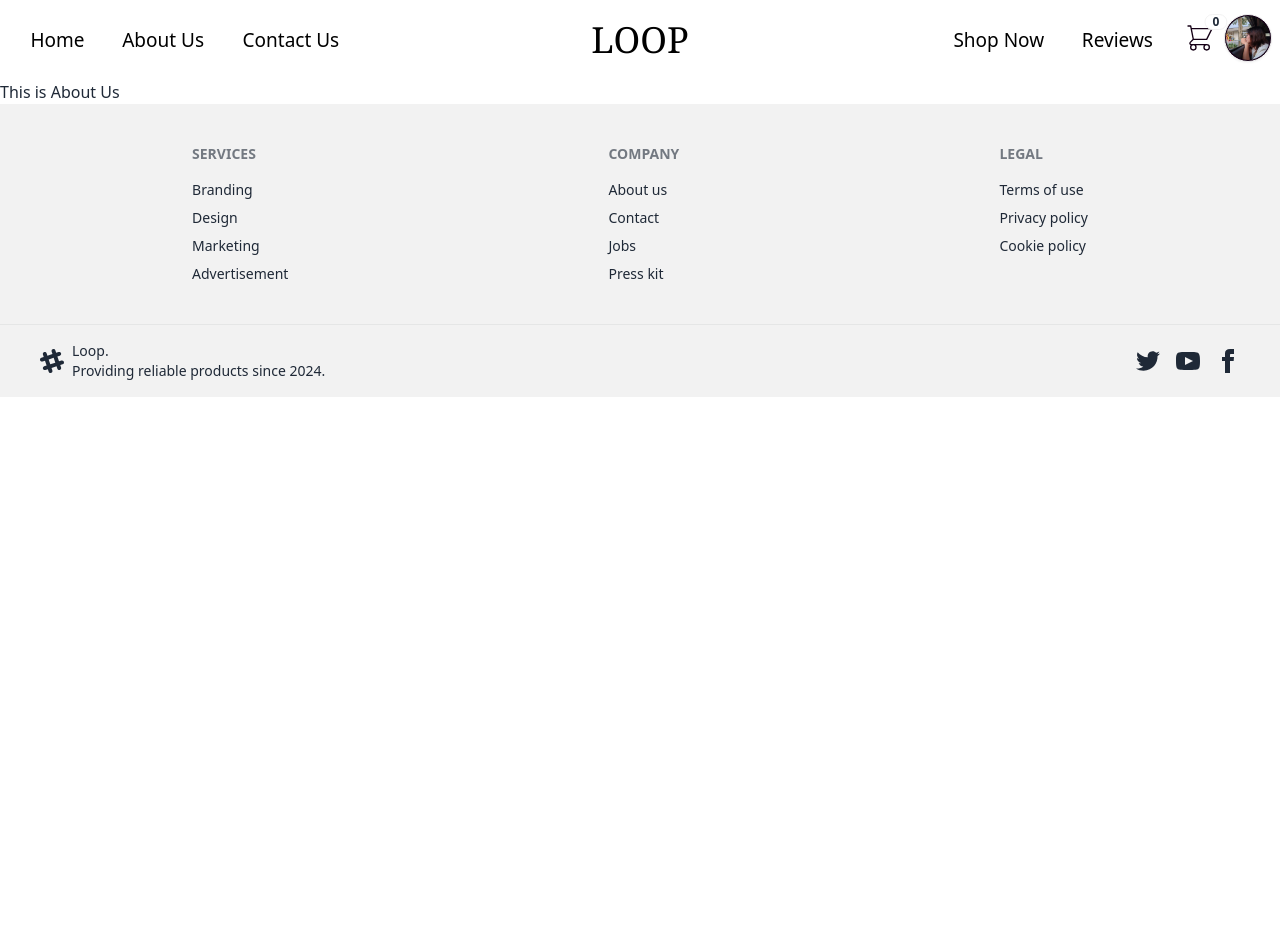
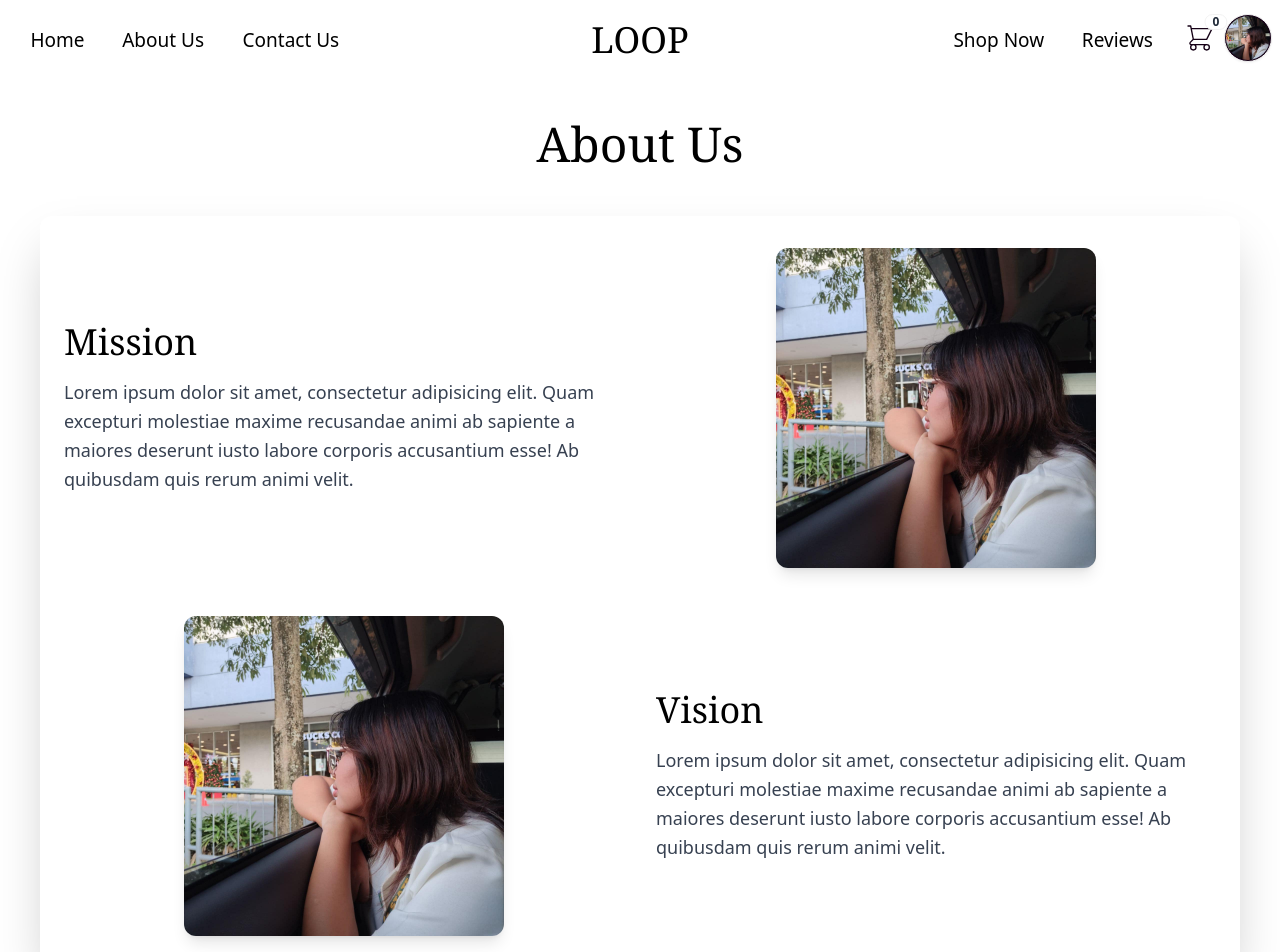
Before and after one commit to dyeem/DCIT26_PROJECT, a React (Vite) app in the folder project/: page /aboutus in a window 1280 px wide. Shown: the top 952 px of the page. Before the commit the page ends 800 px from the top, so only its background shows below. Built offline with nearby package versions, Linux system fonts and the light colour scheme.

Commit message:
18/11 12:52

```diff
--- a/project/src/Components/AboutUs.jsx
+++ b/project/src/Components/AboutUs.jsx
@@ -1,8 +1,56 @@
+import avatar from '../Assets/avatar.jpg'
 export default function About() {
     return (
         <>
-            <div>
-                <h1>This is About Us</h1>
+            <div className="flex justify-center bg-white p-10 text-center min-h-screen ">
+                <div className="max-w-[90rem]">
+                    <h2 className="text-black text-5xl font-normal font-serif  mb-12">About Us</h2>
+
+                    <div className="grid grid-cols-1 gap-12 py-8 px-6 rounded-xl shadow-2xl bg-white">
+
+                        {/* Mission Section */}
+                        <div className="grid sm:grid-cols-2 gap-8 items-center">
+                            <div className="text-left">
+                            <h3 className="text-black text-4xl font-serif mb-4 relative group">
+                                Mission
+                                <span
+                                className="absolute bottom-0 left-0 h-[2px] w-0 bg-black transition-all duration-300 group-hover:w-full"
+                                />
+                            </h3>
+                            <p className="text-gray-700 text-lg leading-relaxed">
+                                Lorem ipsum dolor sit amet, consectetur adipisicing elit. Quam excepturi molestiae maxime recusandae animi ab
+                                sapiente a maiores deserunt iusto labore corporis accusantium esse! Ab quibusdam quis rerum animi velit.
+                            </p>
+                            </div>
+                            <img
+                            src={avatar}
+                            alt="Representation of our mission"
+                            className="w-[20rem] h-auto rounded-xl shadow-lg mx-auto hidden lg:block"
+                            />
+                        </div>
+
+                        {/* Vision Section */}
+                        <div className="grid sm:grid-cols-2 gap-8 items-center">
+                            <img
+                            src={avatar}
+                            alt="Representation of our vision"
+                            className="w-[20rem] h-auto rounded-xl shadow-lg mx-auto hidden lg:block"
+                            />
+                            <div className="text-left">
+                                <h3 className="text-black text-4xl font-serif mb-4 relative group">
+                                    Vision
+                                    <span
+                                    className="absolute bottom-0 left-0 h-[2px] w-0 bg-black transition-all duration-300 group-hover:w-full"
+                                    />
+                                </h3>
+                                <p className="text-gray-700 text-lg leading-relaxed">
+                                    Lorem ipsum dolor sit amet, consectetur adipisicing elit. Quam excepturi molestiae maxime recusandae animi ab
+                                    sapiente a maiores deserunt iusto labore corporis accusantium esse! Ab quibusdam quis rerum animi velit.
+                                </p>
+                            </div>
+                        </div>
+                    </div>
+                </div>
             </div>
         </>
     );
--- a/project/src/Components/Featured.jsx
+++ b/project/src/Components/Featured.jsx
@@ -42,7 +42,7 @@ export default function Featured() {
         <>
             <div className="bg-white">
                 <div className="mx-auto max-w-2xl px-4 py-8 sm:px-6 sm:py-24 lg:max-w-7xl lg:px-8 text-center">
-                    <h2 className="text-2xl lg:text-5xl font-bold tracking-tight text-gray-900 lg:pb-10">Customers also purchased</h2>
+                    <h2 className="text-3xl lg:text-5xl font-normal font-serif tracking-tight text-gray-900 lg:pb-10">Customers also purchased</h2>
                     <div className="mt-6 grid grid-cols-1 gap-x-6 gap-y-10 xsm:grid-cols-2 lg:grid-cols-4 xl:gap-x-8 group">
                         {products.map((product) => (
                             <div
--- a/project/src/Components/Gallery.jsx
+++ b/project/src/Components/Gallery.jsx
@@ -20,9 +20,9 @@ const product = {
 }
 export default function Gallery() {
     return (
-        <div className="text-center bg-white pt-6 pb-6">
-            <p className="text-black lg:text-5xl xsm:text-3xl p-4 font-semibold">Gallery Styles are Finally Here!</p>
-            <p className="lg:text-xl xsm:text-lg text-black font-normal text-center">
+        <div className="text-center bg-white pt-6 pb-16">
+            <p className="text-black lg:text-5xl xsm:text-3xl p-4 font-normal font-serif">Gallery Styles are Finally Here!</p>
+            <p className="text-gray-700 text-lg leading-relaxed">
                 Explore our Featured Gallery, where artistry meets passion. Each showcased piece is a testament to the beauty of handwoven crochet, blending intricate designs with functionality.</p>
             <div className="mx-auto mt-6 max-w-2xl sm:px-6 lg:grid lg:max-w-7xl lg:grid-cols-3 lg:gap-x-8 lg:px-8 bg-white">
               <img
--- a/project/src/Components/MainContent.jsx
+++ b/project/src/Components/MainContent.jsx
@@ -2,6 +2,9 @@ import bg from '../Assets/bg.png'
 import Featured from './Featured';
 import Gallery from './Gallery';
 import Banner from './Banner'
+import AboutUs from './AboutUs'
+import OurTeam from './OurTeam';
+
 export default function MainContent() {
     return (
         <>
@@ -33,6 +36,8 @@ export default function MainContent() {
             </div>
             <Featured />
             <Gallery />
+            <AboutUs/>
+            <OurTeam/>
         </>
     );
 }
--- /dev/null
+++ b/project/src/Components/OurTeam.jsx
@@ -0,0 +1,45 @@
+import avatar from '../Assets/avatar.jpg';
+import fb from '../Assets/fbb.png';
+import google from '../Assets/google.png';
+
+export default function OurTeam() {
+  return (
+    <div className="bg-white flex flex-col items-center justify-center min-h-screen p-8">
+      <div className="text-center max-w-2xl mb-12">
+        <h1 className="text-black text-5xl font-normal font-serif mb-6 relative group">Meet Our Team
+            <span
+                className="absolute bottom-0 left-0 h-[2px] w-0 bg-[#845162] transition-all duration-300 group-hover:w-full"
+                />
+        </h1>
+        <p className="text-gray-700 text-lg leading-relaxed">
+          Lorem ipsum dolor sit amet, consectetur adipisicing elit. Tenetur, officia expedita! Praesentium eligendi quam. Est nihil, ex fugiat ut maiores porro saepe amet! Iusto, amet. Reprehenderit amet repellendus repellat! Numquam.
+        </p>
+      </div>
+
+      <div className="grid lg:grid-cols-3 gap-8 text-center max-w-6xl w-full group">
+        {[
+            {name:"John Mark Navajas", pos: "Taga Luto", fb: "", google: ""},
+            {name:"Mark Javis Mateo", pos: "Taga Luto", fb: "", google: "" },
+            {name:"Crystal Nable", pos: "Taga Luto", fb: "", google: ""}
+        ].map((obj, index) => (
+          <div
+            key={index}
+            className="card flex flex-col items-center bg-gray-100 p-6 rounded-xl shadow-md hover:shadow-lg  group-hover:opacity-50 hover:!opacity-100 transition-opacity duration-300"
+          >
+            <img
+              src={avatar}
+              alt={`${obj.name}`}
+              className="rounded-full w-32 h-32 mb-4 border-4 border-gray-300"
+            />
+            <p className="text-black text-2xl font-medium mb-2">{obj.name}</p>
+            <p className="text-gray-600">{obj.pos}</p>
+            <div className="flex gap-5 p-3">
+                <a href={obj.fb}><img src={fb} alt="" className='w-4 h-4'/></a>
+                <a href={obj.google}><img src={google} alt="" className='w-4 h-4'/></a>
+            </div>
+          </div>
+        ))}
+      </div>
+    </div>
+  );
+}
--- a/project/src/Layouts/router.jsx
+++ b/project/src/Layouts/router.jsx
@@ -13,6 +13,7 @@ import Login from "../Components/Login.jsx";
 import Reviews from "../Components/Reviews.jsx";
 import Sales from "../Components/Sales.jsx";
 import Signup from "../Components/Signup.jsx";
+import OurTeam from "../Components/OurTeam.jsx";
 
 //Root Layout
 import RootLayout from '../Layouts/RootLayout.jsx'
@@ -28,6 +29,7 @@ const router = createBrowserRouter(createRoutesFromElements(
     <Route path="reviews" element={<Reviews />} />
     <Route path="sales" element={<Sales />} />
     <Route path="signup" element={<Signup />} />
+    <Route path="ourteam" element={<OurTeam />} />
   </Route>
 ))
 
```
Also changed, not shown: project/src/Assets/fbb.png (added), project/src/Assets/google.png (added).
